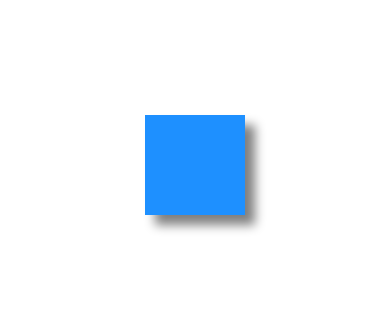
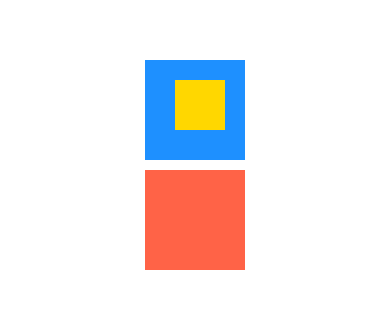
Before and after one commit to amit517/DoneWithIt_React_Native, a React Native app: screen / in a window 390 px wide. Shown: the part 257-566 px from the top of the page. Built offline with nearby package versions, Linux system fonts and the light colour scheme.

Commit message:
padding | margin

```diff
--- a/App.js
+++ b/App.js
@@ -19,13 +19,25 @@
           backgroundColor: "dodgerblue",
           width: 100,
           height: 100,
-          //for ios
-          shadowColor: "gray",
-          shadowOffset: { width: 10, height: 10 },
-          shadowOpacity: 1,
-          shadowRadius: 10,
-          // for android
-          elevation: 20,
+          padding: 20,
+          //paddingHorizontal: 50,
+          paddingLeft: 30,
+        }}
+      >
+        <View
+          style={{
+            backgroundColor: "gold",
+            width: 50,
+            height: 50,
+          }}
+        ></View>
+      </View>
+      <View
+        style={{
+          backgroundColor: "tomato",
+          width: 100,
+          height: 100,
+          marginTop: 10,
         }}
       ></View>
     </View>
```
